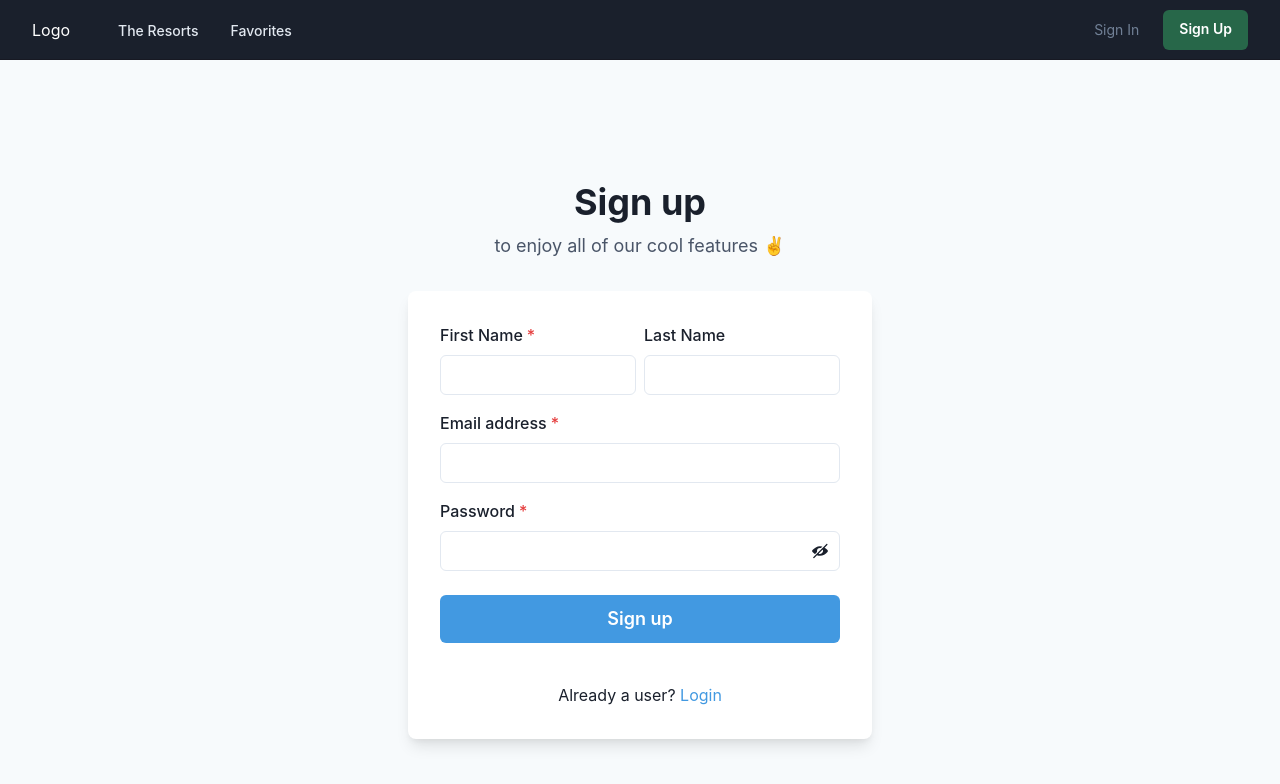
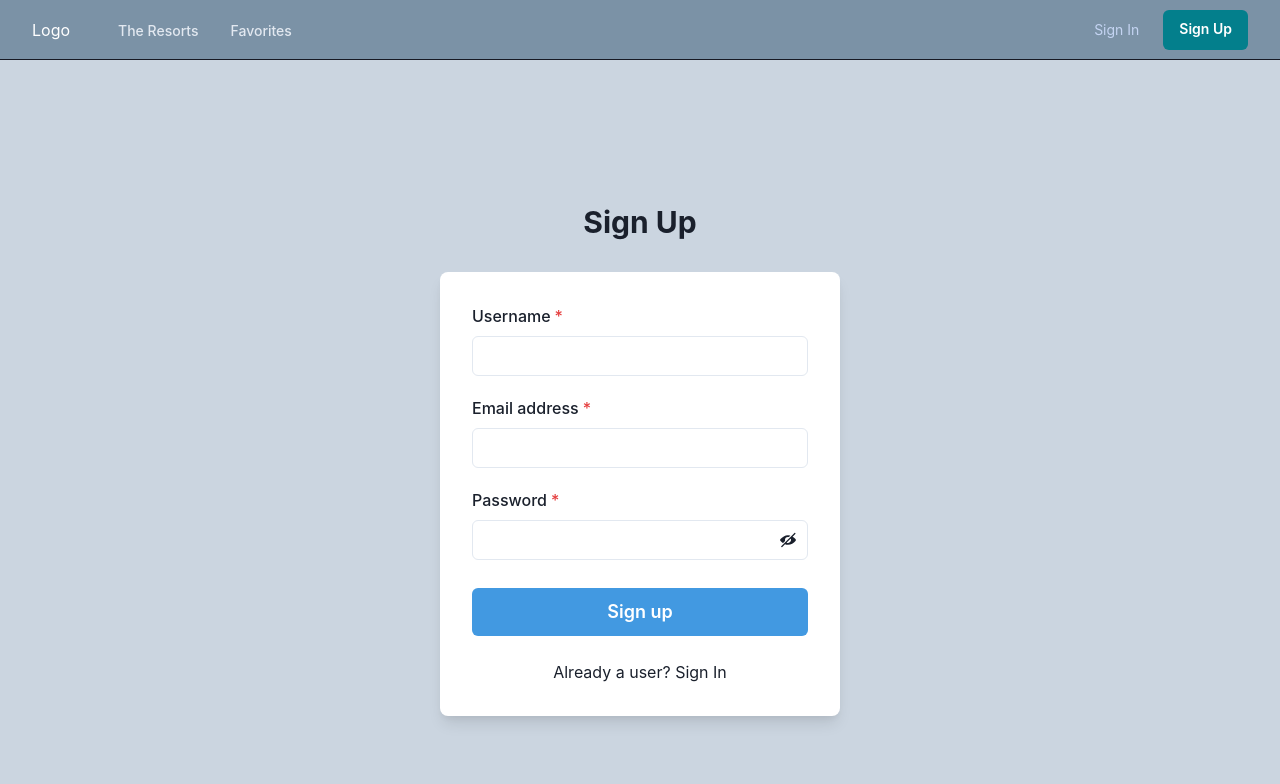
Before and after one commit to robwilhelmsson/resort-info, a React (Vite) app in the folder resort-fe/: page /signup in a window 1280 px wide. Shown: the top 784 px of the page. Built offline with nearby package versions, Linux system fonts and the light colour scheme.

Commit message:
sign up functionality

```diff
--- a/resort-fe/package.json
+++ b/resort-fe/package.json
@@ -14,6 +14,7 @@
     "@chakra-ui/react": "^2.7.0",
     "@emotion/react": "^11.11.1",
     "@emotion/styled": "^11.11.0",
+    "axios": "^1.4.0",
     "framer-motion": "^10.12.16",
     "react": "^18.2.0",
     "react-dom": "^18.2.0",
--- /dev/null
+++ b/resort-fe/src/components/Colors.jsx
@@ -0,0 +1,11 @@
+
+const colors = {
+  l_blue: '#04ADBF',
+  d_blue: '#037F8C',
+  lilac: '#C4D4F2',
+  l_lilac: '#CEDEF2',
+  d_lilac: '#7B92A6'
+
+}
+
+export default colors
--- a/resort-fe/src/components/Navbar.jsx
+++ b/resort-fe/src/components/Navbar.jsx
@@ -4,6 +4,7 @@ import { Box, Flex, Text, IconButton, Button, Stack, Collapse, Link as ChakraLin
 import {HamburgerIcon, CloseIcon, ChevronDownIcon} from '@chakra-ui/icons';
 import { Link as ReactRouterLink } from 'react-router-dom';
 import PropTypes from 'prop-types';
+import colors from './Colors';
 
 const Navbar = () => {
   const { isOpen, onToggle } = useDisclosure();
@@ -11,8 +12,7 @@ const Navbar = () => {
   return (
     <Box>
       <Flex
-        bg={'gray.800'}
-        color={'gray.600'}
+        bg={colors.d_lilac}
         minH={'60px'}
         py={{ base: 2 }}
         px={{ base: 8 }}
@@ -60,7 +60,8 @@ const Navbar = () => {
             to={'/signin'}
             fontSize={'sm'}
             fontWeight={400}
-            variant={'link'}>
+            variant={'link'}
+            color={colors.lilac}>
             Sign In
           </Button>
           <Button
@@ -70,7 +71,7 @@ const Navbar = () => {
             fontSize={'sm'}
             fontWeight={600}
             color={'white'}
-            bg={'green.700'}
+            bg={colors.d_blue}
             _hover={{
               bg: 'green.600',
             }}>
--- a/resort-fe/src/pages/SignIn.jsx
+++ b/resort-fe/src/pages/SignIn.jsx
@@ -1,21 +1,70 @@
-import React from "react"
+import React, { useState } from 'react'
+import { Flex, Box, FormControl, FormLabel, Input, InputGroup, InputRightElement, Stack, Button, Heading, Text, useColorModeValue } from '@chakra-ui/react';
+import { ViewIcon, ViewOffIcon } from '@chakra-ui/icons';
+import { Link as ReactRouterLink } from 'react-router-dom';
 
 const SignIn = () => {
+  const [showPassword, setShowPassword] = useState(false);
+
   return (
-    <div>
-      <form>
-        <label>
-          <input type='text' name='email' placeholder='email' />
-        </label>
-        <label>
-          <input type='text' name='password' placeholder='password' />
-        </label>
-        <label>
-          <input type='submit' name='email' />
-        </label>
-      </form>
-    </div>
-  )
+    <Flex
+      minH={'100vh'}
+      align={'center'}
+      justify={'center'}
+      bg={'gray.300'}>
+      <Stack spacing={8} mx={'auto'} minW={'md'} maxW={'lg'} py={12} px={6}>
+        <Stack align={'center'}>
+          <Heading fontSize={'3xl'} textAlign={'center'}>
+            Sign In
+          </Heading>
+        </Stack>
+        <Box
+          rounded={'lg'}
+          bg={useColorModeValue('white', 'gray.700')}
+          boxShadow={'lg'}
+          p={8}>
+          <Stack spacing={5}>
+            <FormControl id="email" isRequired>
+              <FormLabel>Email address</FormLabel>
+              <Input type="email" />
+            </FormControl>
+            <FormControl id="password" isRequired>
+              <FormLabel>Password</FormLabel>
+              <InputGroup>
+                <Input type={showPassword ? 'text' : 'password'} />
+                <InputRightElement h={'full'}>
+                  <Button
+                    variant={'ghost'}
+                    onClick={() =>
+                      setShowPassword((showPassword) => !showPassword)
+                    }>
+                    {showPassword ? <ViewIcon /> : <ViewOffIcon />}
+                  </Button>
+                </InputRightElement>
+              </InputGroup>
+            </FormControl>
+            <Stack spacing={10} pt={2}>
+              <Button
+                loadingText="Submitting"
+                size="lg"
+                bg={'blue.400'}
+                color={'white'}
+                _hover={{
+                  bg: 'blue.500',
+                }}>
+                Sign up
+              </Button>
+            </Stack>
+            <Stack pt={6}>
+              <Text align={'center'}>
+                Dont have an account? <ReactRouterLink to={'/signup'}>Sign up</ReactRouterLink>
+              </Text>
+            </Stack>
+          </Stack>
+        </Box>
+      </Stack>
+    </Flex>
+  );
 }
 
 export default SignIn
--- a/resort-fe/src/pages/SignUp.jsx
+++ b/resort-fe/src/pages/SignUp.jsx
@@ -1,54 +1,86 @@
-import React, { useState } from 'react'
-import { Flex, Box, FormControl, FormLabel, Input, InputGroup, HStack, InputRightElement, Stack, Button, Heading, Text, useColorModeValue, Link } from '@chakra-ui/react';
+import React, { useState } from 'react';
+import { Flex, Box, FormControl, FormLabel, Input, InputGroup, InputRightElement, Stack, Button, Heading, Text, useColorModeValue } from '@chakra-ui/react';
 import { ViewIcon, ViewOffIcon } from '@chakra-ui/icons';
-
+import { Link as ReactRouterLink, useNavigate } from 'react-router-dom';
+import axios from 'axios';
 
 const SignUp = () => {
   const [showPassword, setShowPassword] = useState(false);
+  const [loading, setLoading] = useState(false);
+  const [error, setError] = useState(null);
+  const [formData, setFormData] = useState({
+    username: '',
+    email: '',
+    password: '',
+  });
+
+  const navigate = useNavigate()
+
+  const handleInputChange = (event) => {
+    const { name, value } = event.target;
+    setFormData({ ...formData, [name]: value });
+  };
+
+
+  const handleSubmit = async (event) => {
+    event.preventDefault();
+
+    const { username, email, password } = formData;
+
+    setLoading(true);
+    setError(null);
+
+    try {
+      await axios.post('http://127.0.0.1:4000/api/signup', {
+        username,
+        email,
+        password,
+      });
+
+      navigate('/signin');
+
+    } catch (error) {
+      if (error.response) {
+        setError(error.response.data.messages || 'Something went wrong');
+      } else {
+        setError('Something went wrong');
+      }
+    }
+
+    setLoading(false);
+  };
 
   return (
     <Flex
       minH={'100vh'}
       align={'center'}
       justify={'center'}
-      bg={useColorModeValue('gray.50', 'gray.800')}>
-      <Stack spacing={8} mx={'auto'} maxW={'lg'} py={12} px={6}>
+      bg={'gray.300'}>
+      <Stack spacing={8} mx={'auto'} minW={'md'} maxW={'lg'} py={12} px={6}>
         <Stack align={'center'}>
-          <Heading fontSize={'4xl'} textAlign={'center'}>
-            Sign up
+          <Heading fontSize={'3xl'} textAlign={'center'}>
+            Sign Up
           </Heading>
-          <Text fontSize={'lg'} color={'gray.600'}>
-            to enjoy all of our cool features ✌️
-          </Text>
         </Stack>
         <Box
           rounded={'lg'}
           bg={useColorModeValue('white', 'gray.700')}
           boxShadow={'lg'}
           p={8}>
-          <Stack spacing={4}>
-            <HStack>
-              <Box>
-                <FormControl id="firstName" isRequired>
-                  <FormLabel>First Name</FormLabel>
-                  <Input type="text" />
+          <form onSubmit={handleSubmit}>
+            <Stack spacing={5}>
+              <FormControl id="username" isRequired>
+                <FormLabel>Username</FormLabel>
+                <Input type="text" name="username" value={formData.username} onChange={handleInputChange} />
               </FormControl>
-              </Box>
-              <Box>
-                <FormControl id="lastName">
-                  <FormLabel>Last Name</FormLabel>
-                  <Input type="text" />
-                </FormControl>
-              </Box>
-            </HStack>
               <FormControl id="email" isRequired>
                 <FormLabel>Email address</FormLabel>
-              <Input type="email" />
+                <Input type="email" name="email" value={formData.email} onChange={handleInputChange} />
               </FormControl>
               <FormControl id="password" isRequired>
                 <FormLabel>Password</FormLabel>
                 <InputGroup>
-                <Input type={showPassword ? 'text' : 'password'} />
+                  <Input type={showPassword ? 'text' : 'password'} name="password" value={formData.password} onChange={handleInputChange} />
                   <InputRightElement h={'full'}>
                     <Button
                       variant={'ghost'}
@@ -62,26 +94,34 @@ const SignUp = () => {
               </FormControl>
               <Stack spacing={10} pt={2}>
                 <Button
+                  isLoading={loading}
                   loadingText="Submitting"
                   size="lg"
                   bg={'blue.400'}
                   color={'white'}
                   _hover={{
                     bg: 'blue.500',
-                }}>
+                  }}
+                  type="submit">
                   Sign up
                 </Button>
               </Stack>
+            </Stack>
+          </form>
+          {error && (
+            <Text color="red.500" mt={4} textAlign="center">
+              {error}
+            </Text>
+          )}
           <Stack pt={6}>
             <Text align={'center'}>
-                Already a user? <Link color={'blue.400'}>Login</Link>
+              Already a user? <ReactRouterLink to={'/signin'}>Sign In</ReactRouterLink>
             </Text>
-            </Stack>
           </Stack>
         </Box>
       </Stack>
     </Flex>
   );
-}
+};
 
-export default SignUp
+export default SignUp;
```
Also changed, not shown: resort-fe/src/pages/Resorts.jsx (added, +9 -0 lines), 1 other file (tests, documents, lock files or other folders). Lines whose indentation alone changed are shown as unchanged.
